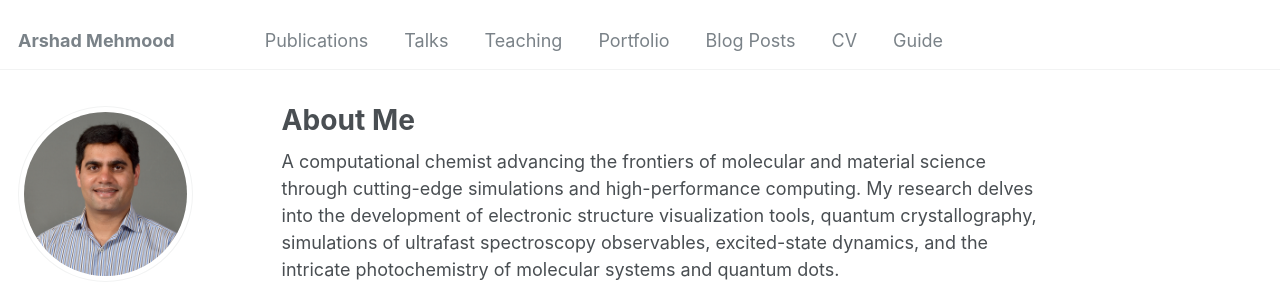
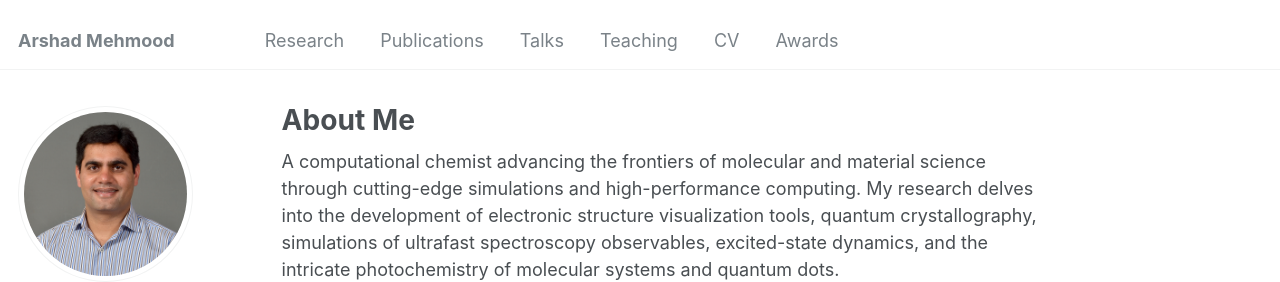
Before and after one commit to arshadmehmood118/arshadmehmood118.github.io, a Jekyll site: the page built from _pages/about.md, in a window 1280 px wide. Shown: the top 282 px of the page. Built offline with Jekyll 4.4.1, drawn with Linux system fonts in a browser that asks for light colours; some web fonts are replaced.

Commit message:
Update navigation.yml

```diff
--- a/_data/navigation.yml
+++ b/_data/navigation.yml
@@ -1,5 +1,8 @@
 # main links links
 main:
+  - title: "Research"
+    url: /portfolio/
+
   - title: "Publications"
     url: /publications/
 
@@ -9,14 +12,11 @@ main:
   - title: "Teaching"
     url: /teaching/
 
-  - title: "Portfolio"
-    url: /portfolio/
-
-  - title: "Blog Posts"
-    url: /year-archive/
+#  - title: "Blog Posts"
+#    url: /year-archive/
 
   - title: "CV"
     url: /cv/
 
-  - title: "Guide"
+  - title: "Awards"
     url: /markdown/
```
